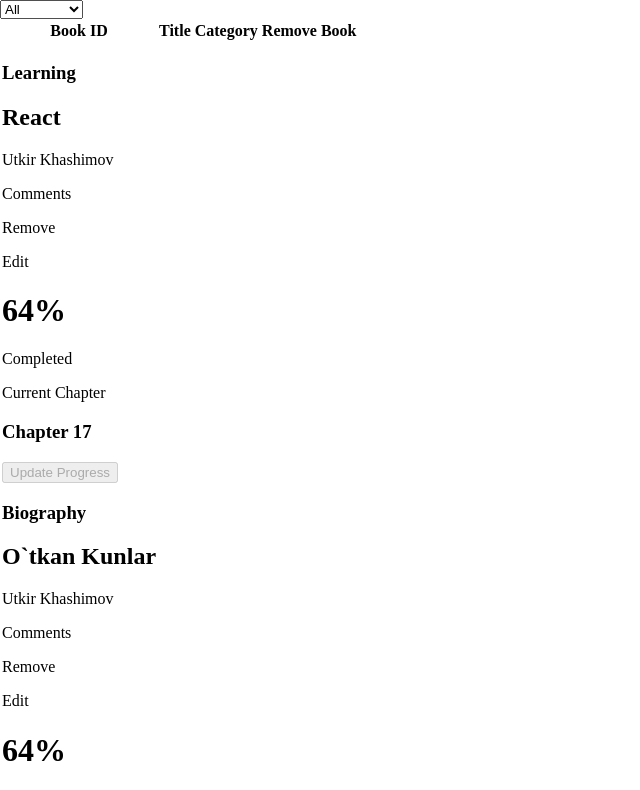
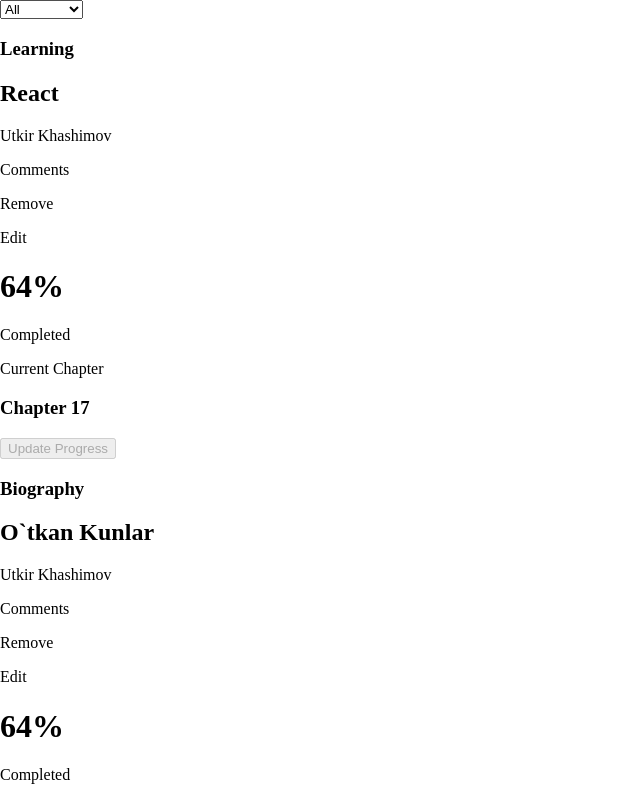
Before and after one commit to Murodjon000/bookstore, a React (Create React App) app: page / in a window 1280 px wide. Shown: the top 790 px of the page, without its empty margins (0-640 px from the left). Built offline with nearby package versions, Linux system fonts and the light colour scheme.

Commit message:
update BookList component with UI styling

```diff
--- a/src/components/BookList.js
+++ b/src/components/BookList.js
@@ -8,17 +8,8 @@
 ) => (
   <div>
     <CategoryFilter filter={filter} handleFilterChange={filterBook} />
-    <table>
-      <thead>
-        <tr>
-          <th>Book ID</th>
-          <th>Title</th>
-          <th>Category</th>
-          <th>Remove Book</th>
-        </tr>
-      </thead>
 
-      <tbody>
+    <div className="books__container">
       {books.map((book) => (
         <BookContainer
           id={book.id}
@@ -28,8 +19,7 @@
           handleRemoveBook={handleRemoveBook}
         />
       ))}
-      </tbody>
-    </table>
+    </div>
   </div>
 );
 
```
Lines whose indentation alone changed are shown as unchanged.
